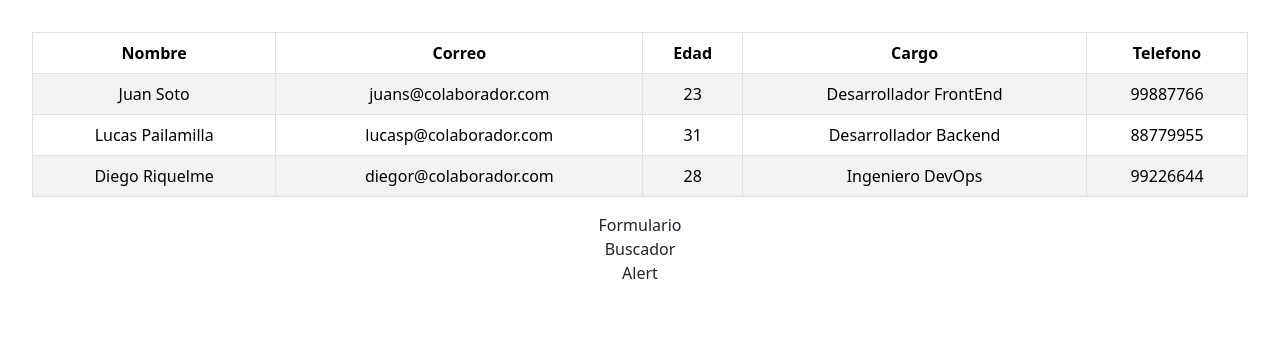
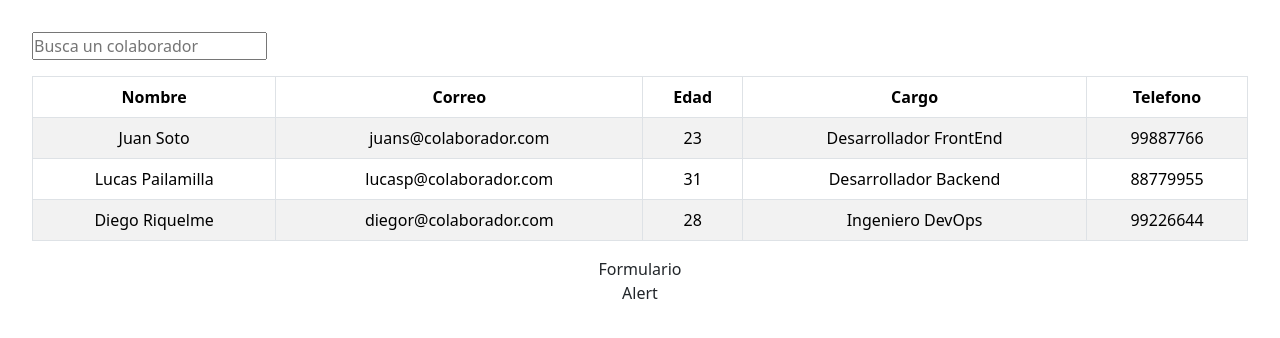
Before and after one commit to XavierMurillo/rederizacionDinamica, a React (Vite) app: page / in a window 1280 px wide. Shown: the top 338 px of the page. Built offline with nearby package versions, Linux system fonts and the light colour scheme.

Commit message:
added Buscador component

```diff
--- a/src/App.jsx
+++ b/src/App.jsx
@@ -5,12 +5,17 @@ import { Formulario } from "./components/Formulario";
 import { Buscador } from "./components/Buscador";
 import { Alert } from "./components/Alert";
 import { BaseColaboradores } from "./js/BaseColaboradores";
+import { useState } from "react";
 function App() {
+  const [colaboradores, setColaboradores] = useState(BaseColaboradores);
   return (
     <div className="App">
-      <Listado colaboradores={BaseColaboradores} />
+      <Buscador
+        setColaboradores={setColaboradores}
+        colaboradores={colaboradores}
+      />
+      <Listado colaboradores={colaboradores} />
       <Formulario />
-      <Buscador />
       <Alert />
     </div>
   );
--- a/src/components/Buscador.jsx
+++ b/src/components/Buscador.jsx
@@ -1,6 +1,21 @@
-
-export const Buscador = () => {
+export const Buscador = ({ setColaboradores, colaboradores }) => {
+  const buscarColaborador = (e) => {
+    const colaboradoresFilter = colaboradores.filter(
+      (colaborador) =>
+        colaborador.nombre.includes(e.target.value) ||
+        colaborador.correo.includes(e.target.value) ||
+        colaborador.edad.includes(e.target.value) ||
+        colaborador.cargo.includes(e.target.value) ||
+        colaborador.telefono.includes(e.target.value)
+    );
+    console.log(colaboradoresFilter);
+    setColaboradores(colaboradoresFilter);
+  };
   return (
-    <div>Buscador</div>
-  )
-}
+    <input
+      className="buscador"
+      placeholder="Busca un colaborador"
+      onChange={(e) => buscarColaborador(e)}
+    ></input>
+  );
+};
--- a/src/index.css
+++ b/src/index.css
@@ -2,3 +2,8 @@
   margin: 0;
   padding: 0;
 }
+
+.buscador {
+  margin-bottom: 1rem;
+  display: flex;
+}
```
